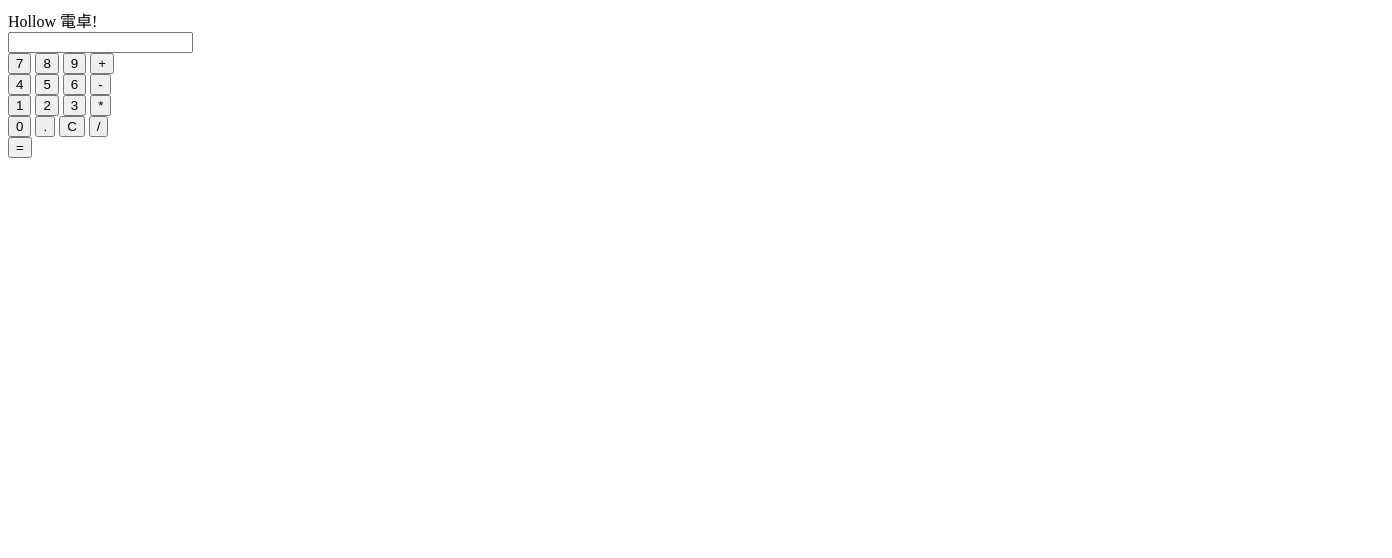
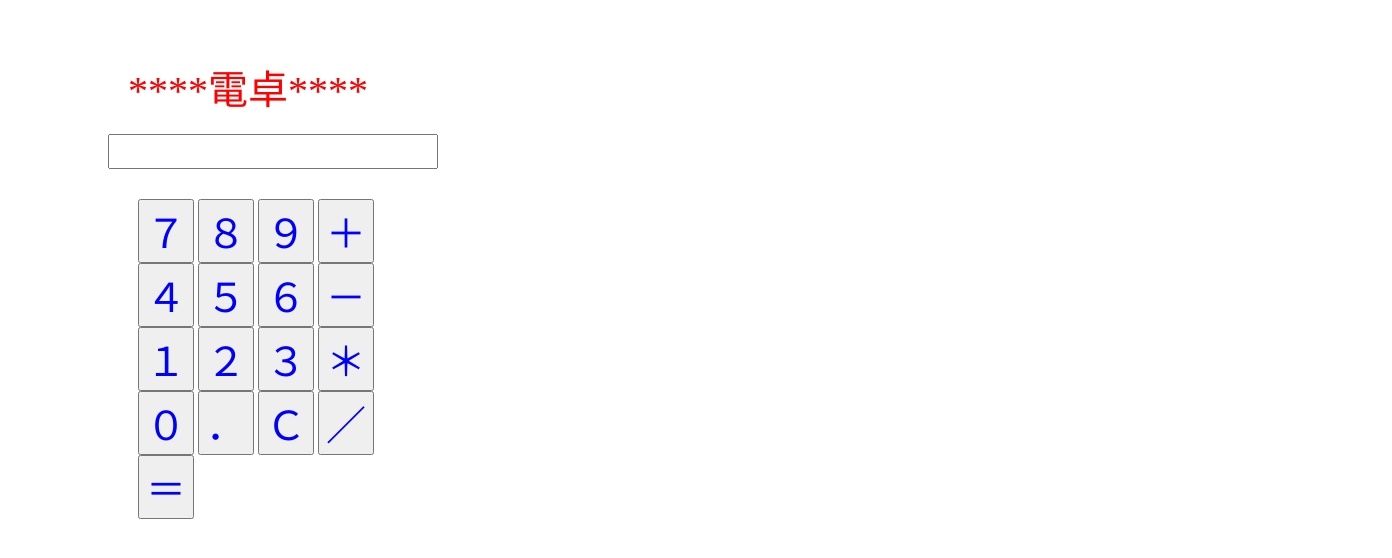
Before and after one commit to Nakazawa12345/dentaku, a plain HTML site: page index.html in a window 1280 px wide. Shown: the whole page, 1392 px wide, since content can reach past the window. Drawn offline with Linux system fonts and the light colour scheme.

Commit message:
Update index.html

```diff
--- a/index.html
+++ b/index.html
@@ -1,51 +1,77 @@
 <!DOCTYPE html>
 <html>
+
+<style>
+div{color:red;
+  font-size:40px;
+  position:relative;
+  top:50px;
+  left:120px;}
+</style>
 <body>
-<div> Hollow 電卓!</div>
+<div> ****電卓****</div>
+<br>
+
+<style>
+input{color:black;
+  font-size:25px;
+  position:relative;
+  top:50px;
+  left:100px;}
+</style>
 <input/>
 <br>
+
+<style>
+button{color:blue;
+  font-size:40px;
+  position:relative;
+  top:80px;
+  left:130px;}
+</style>
 <button onclick
-="document.querySelector('input').value+='7'">7</button>
+="document.querySelector('input').value+='7'">７</button>
 <button onclick
-="document.querySelector('input').value=+'8'">8</button>
+="document.querySelector('input').value+='8'">８</button>
 <button onclick
-="document.querySelector('input').value+='9'">9</button>
+="document.querySelector('input').value+='9'">９</button>
 <button onclick
-="document.querySelector('input').value+='+'">+</button>
+="document.querySelector('input').value+='+'">＋</button>
 <br>
 
 <button onclick
-="document.querySelector('input').value+='4'">4</button>
+="document.querySelector('input').value+='4'">４</button>
 <button onclick
-="document.querySelector('input').value+='5'">5</button>
+="document.querySelector('input').value+='5'">５</button>
 <button onclick
-="document.querySelector('input').value+='6'">6</button>
+="document.querySelector('input').value+='6'">６</button>
 <button onclick
-="document.querySelector('input').value+='-'">-</button>
+="document.querySelector('input').value+='-'">－</button>
 <br>
 
 <button onclick
-="document.querySelector('input').value+='1'">1</button>
+="document.querySelector('input').value+='1'">１</button>
 <button onclick
-="document.querySelector('input').value+='2'">2</button>
+="document.querySelector('input').value+='2'">２</button>
 <button onclick
-="document.querySelector('input').value+='3'">3</button>
+="document.querySelector('input').value+='3'">３</button>
 <button onclick
-="document.querySelector('input').value+='*'">*</button>
+="document.querySelector('input').value+='*'">＊</button>
 <br>
 
 <button onclick
-="document.querySelector('input').value+='0'">0</button>
+="document.querySelector('input').value+='0'">０</button>
 <button onclick
-="document.querySelector('input').value+='.'">.</button>
+="document.querySelector('input').value+='.'">．</button>
+
 <button onclick
-="document.querySelector('input').value=' '">C</button>
+="document.querySelector('input').value=' '">Ｃ</button>
 <button onclick
-="document.querySelector('input').value=+'/'">/</button>
+="document.querySelector('input').value=+'/'">／</button>
 <br>
 
 <button onclick
-="cal()">=</button>
+="cal()">＝</button>
 </body>
 
 <script>
```
